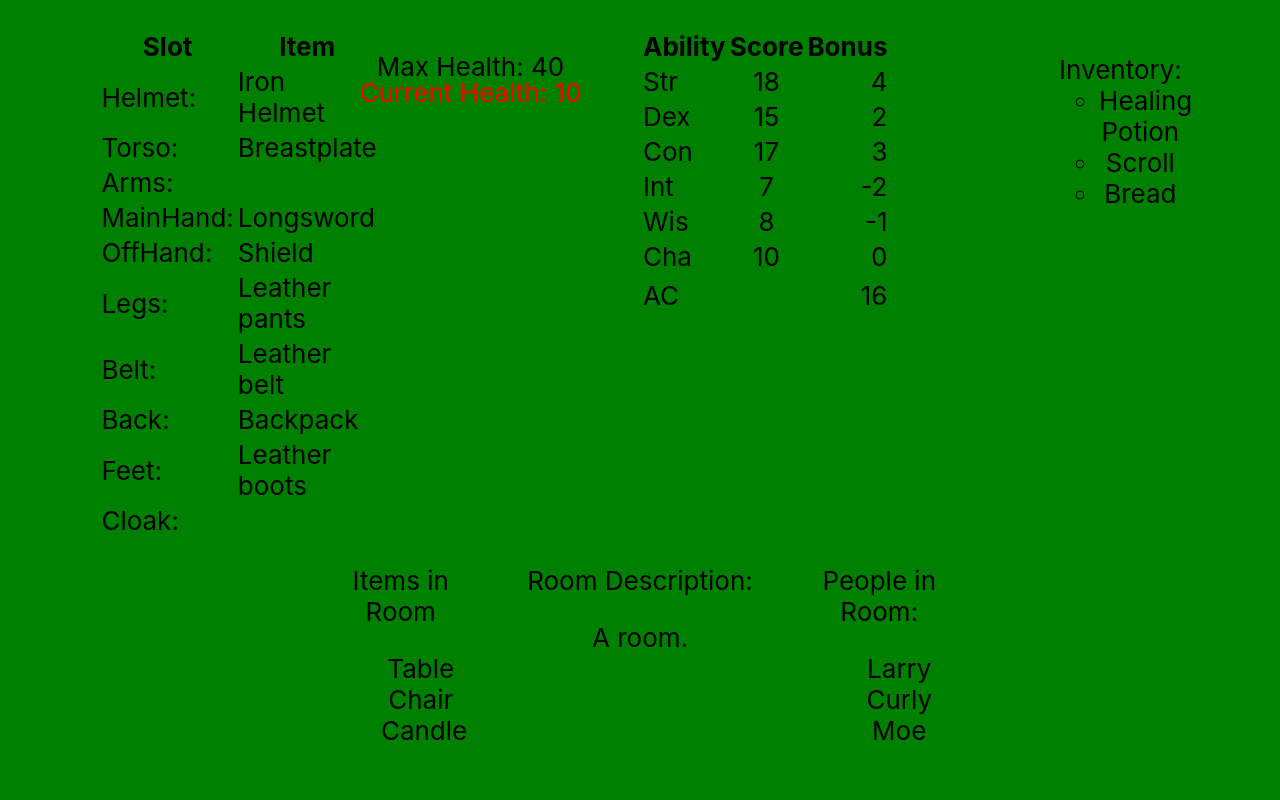
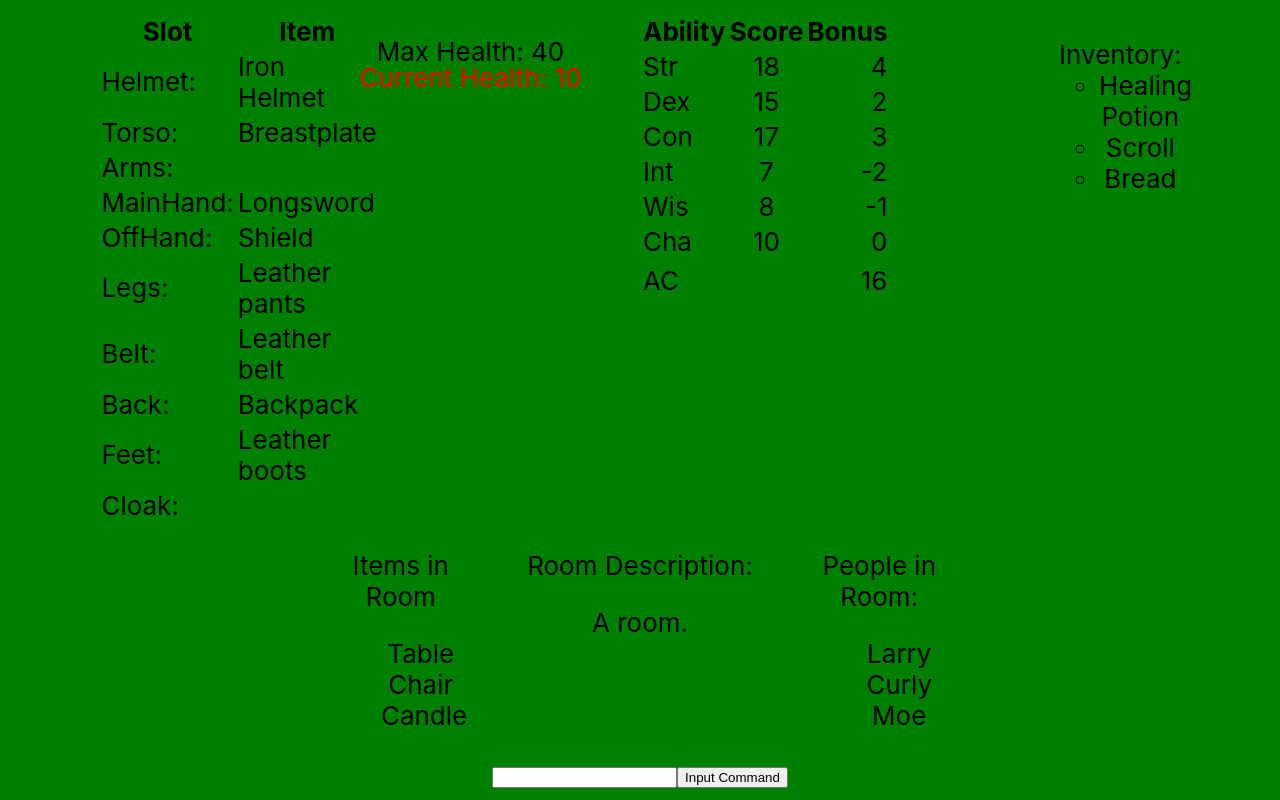
Before and after one commit to DevinDuval09/mud_game, a React (Create React App) app in the folder client/: page / in a window 1280 px wide. Built offline with nearby package versions, Linux system fonts and the light colour scheme.

Commit message:
added Input.tsx

```diff
--- a/client/src/App.js
+++ b/client/src/App.js
@@ -1,6 +1,7 @@
 import './App.css';
 import RoomScreen from './RoomScreen.tsx';
 import PlayerScreen from './PlayerScreen.tsx';
+import UserInput from './Input.tsx';
 
 function App() {
   const maxHealth = 40;
@@ -45,6 +46,7 @@ function App() {
                     itemAlignment={room.itemAlignment}
                     characters={room.characters}
                     charAlignment={room.charAlignment} />
+        <UserInput />
     </div>
   );
 }
--- /dev/null
+++ b/client/src/Input.tsx
@@ -0,0 +1,46 @@
+import React from "react";
+
+class UserInput extends React.Component
+{
+    constructor(props)
+    {
+        super(props);
+        this.state = {inputValue: "", url: props.url, character: props.character};
+        this.handleChange = this.handleChange.bind(this);
+        this.handleSubmit = this.handleSubmit.bind(this);
+    };
+
+    handleChange(event)
+    {
+        this.setState({inputValue: event.target.value});
+    }
+
+    handleSubmit(event)
+    {
+        var command = this.state.inputValue;
+        this.setState({inputValue: ""})
+        var response = new XMLHttpRequest();
+        var params = "character=" + this.state.character + "&command=" + command;
+        response.open("POST", this.state.url, true);
+        response.setRequestHeader("Content-type", "text/plain");
+        response.send(params);
+        console.log(params);
+        event.preventDefault();
+
+    };
+
+    render(){
+        return(
+            <div>
+                <form>
+                    <input value={this.state.inputValue} onChange={evt=>this.handleChange(evt)}></input>
+                    <button onClick={this.handleSubmit}>
+                        Input Command
+                    </button>
+                </form>
+            </div>
+        )
+    };
+};
+
+export default UserInput;
```
